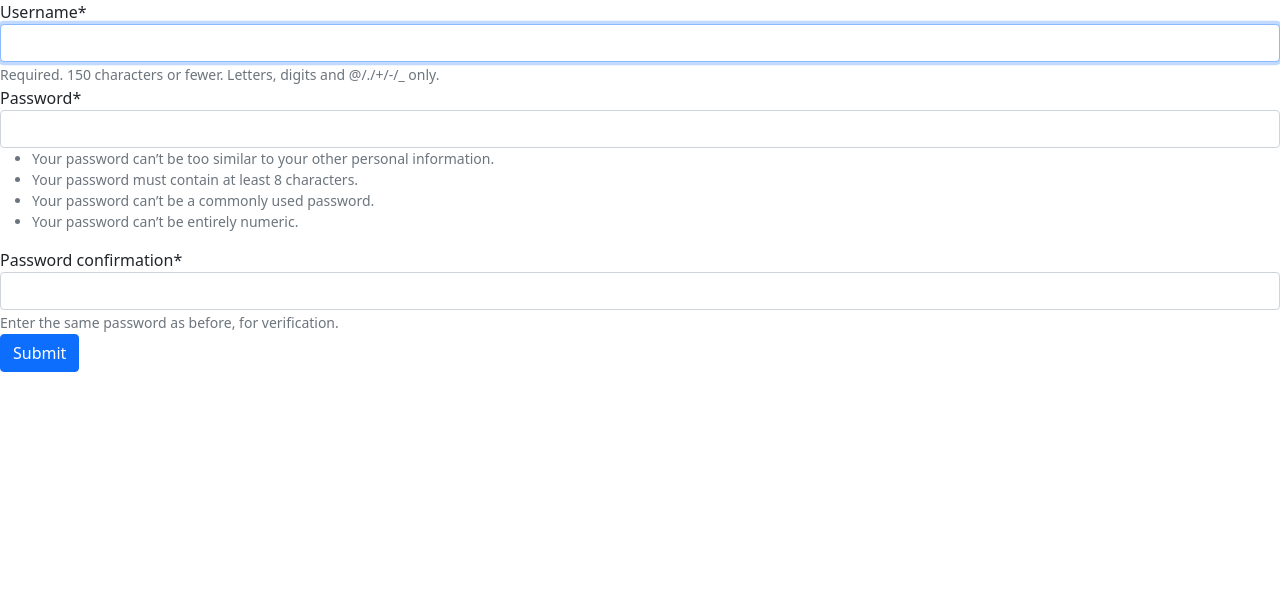
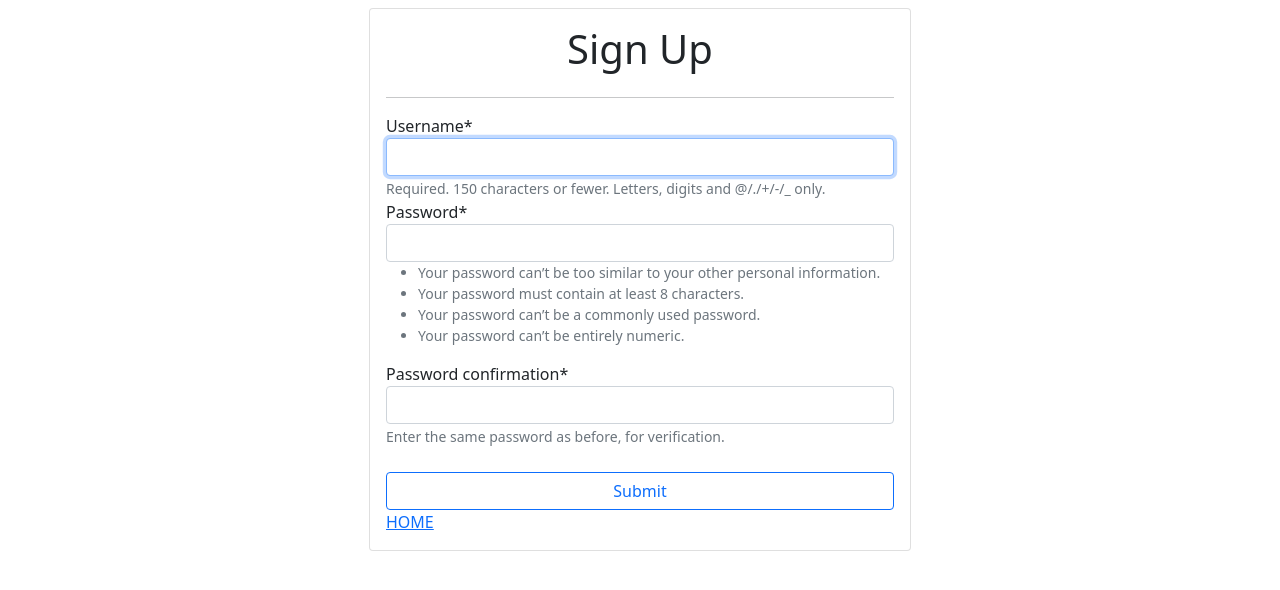
Before and after one commit to shyamkumaryadav/pativirakka, a Django app: page /signup/ in a window 1280 px wide. Shown: the top 590 px of the page. Run offline with Django 3.2, Linux system fonts and the light colour scheme; some libraries are stand-ins or nearby versions.

Commit message:
csrfmiddlewaretoken

```diff
--- a/pativirakka/views.py
+++ b/pativirakka/views.py
@@ -55,6 +55,12 @@ class UserCreate(CreateView):
             raise Http404
         return super().get(request, *args, **kwargs)
 
+    def post(self, request, *args, **kwargs):
+        print(request.POST)
+        if request.user:
+            return super().post(request, *args, **kwargs)
+        raise Http404
+
 
 @csrf_exempt
 def Pativirakka(request, *args, **kwargs):
--- a/static/js/scripts.js
+++ b/static/js/scripts.js
@@ -43,9 +43,8 @@
             data: form.serialize(),
             success: (data) => {
                 form[0].reset();
-                console.log(typeof (data));
                 if (data.error) {
-                    document.getElementById('errorusername').innerHTML = data.error;
+                    $('#errorusername').text(data.error);
                 }
                 else if (data === 'ok') {
                     location.reload();
@@ -59,6 +58,7 @@
         $(".navbar-collapse").collapse("hide");
     });
 
+
     // Activate scrollspy to add active class to navbar items on scroll
     $("body").scrollspy({
         target: "#sideNav",
--- a/templates/form.html
+++ b/templates/form.html
@@ -7,27 +7,46 @@
     <link rel="stylesheet" href="https://stackpath.bootstrapcdn.com/bootstrap/5.0.0-alpha1/css/bootstrap.min.css" integrity="sha384-r4NyP46KrjDleawBgD5tp8Y7UzmLA05oM1iAEQ17CSuDqnUK2+k9luXQOfXJCJ4I" crossorigin="anonymous">
 </head>
 <body>
-    <form method="POST">
+  <div class="container">
+    <div class="row py-2">
+       <div class="col-md-6 mx-auto">
+          <div class="card">
+             <div class="card-body">
+              <div class="row">
+                <div class="col">
+                   <h1 class="text-center">Sign Up</h1>
+                </div>
+             </div>
+             <div class="row">
+              <div class="col">
+                 <hr>
+              </div>
+           </div>
+                <div class="row">
+                   <div class="col">
+                    <form method="POST" class="">
                       {% csrf_token %}
                       {% load crispy_forms_tags %}
                       {{ form|crispy }}
-        <!-- <div class="form-group">
-          <label for="{{ form.username.auto_id }}">{{ form.username.label }}</label>
-          <input type="text" class="form-control" id="{{ form.username.auto_id }}" aria-describedby="emailHelp">
-          <small id="usernameHelp" class="form-text text-muted">{{ form.username.help_text }}</small>
+                      <div class="row text-center">
+                        <div class="col">
+                          <br>
+                          <button type="submit" class="btn btn-outline-primary btn-block">Submit</button>
                         </div>
-        <div class="form-group">
-          <label for="{{ form.password1.auto_id }}">{{ form.password1.label }}</label>
-          <input type="password" class="form-control" id="{{ form.password1.auto_id }}">
-          <small id="password1Help" class="form-text text-muted">{{ form.password1.help_text }}</small>
                      </div>
-        <div class="form-group">
-            <label for="{{ form.password2.auto_id }}">{{ form.password2.label }}</label>
-            <input type="password" class="form-control" id="{{ form.password2.auto_id }}">
-            <small id="password2Help" class="form-text text-muted">{{ form.password2.help_text }}</small>
-        </div> -->
-        <button type="submit" class="btn btn-primary">Submit</button>
+                     <div class="row">
+                      <div class="col">
+                         <a href="{% url 'home' %}">HOME</a>
+                      </div>
+                   </div>
                     </form>
+                   </div>
+                </div>
+             </div>
+          </div>
+       </div>
+    </div>
+ </div>
 </body>
 <script src="https://cdn.jsdelivr.net/npm/popper.js@1.16.0/dist/umd/popper.min.js" integrity="sha384-Q6E9RHvbIyZFJoft+2mJbHaEWldlvI9IOYy5n3zV9zzTtmI3UksdQRVvoxMfooAo" crossorigin="anonymous"></script>
 <script src="https://stackpath.bootstrapcdn.com/bootstrap/5.0.0-alpha1/js/bootstrap.min.js" integrity="sha384-oesi62hOLfzrys4LxRF63OJCXdXDipiYWBnvTl9Y9/TRlw5xlKIEHpNyvvDShgf/" crossorigin="anonymous"></script>
--- a/templates/index.html
+++ b/templates/index.html
@@ -41,7 +41,7 @@
                                 <div class="form-group">
                                   <label for="username">Username</label>
                                   <input type="text" class="form-control" id="username" name="{{ form.username.name }}" placeholder="Username" required>
-                                  <small id="errorusername" class="form-text text-muted">
+                                  <small id="errorusername" class="form-text text-danger">
 
                                   </small>
                                 </div>
```
Also changed, not shown: pativirakka/admin.py (+13 -8 lines), pativirakka/models.py (+34 -7 lines), 1 other file. Lines whose indentation alone changed are shown as unchanged.
